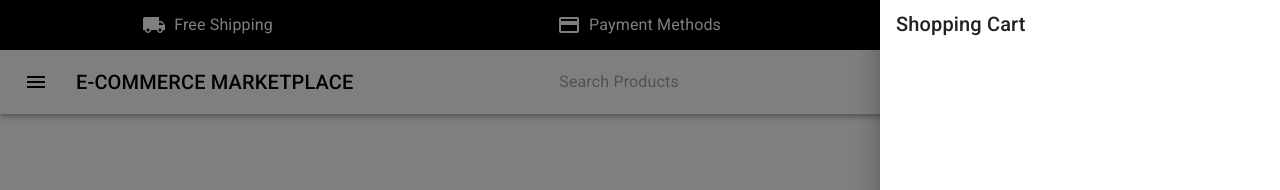
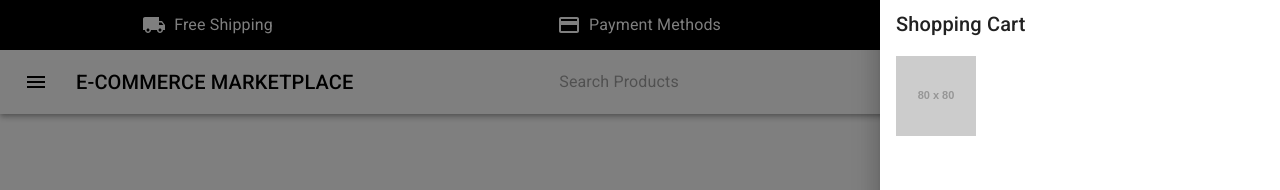
Before and after one commit to xleonard1/Ecommerce-Marketplace, a React (Create React App) app in the folder client/: page / in a window 1280 px wide. Both pictures are taken after a click on the button "open drawer". Shown: the top 190 px of the page. Built offline with nearby package versions, Linux system fonts and the light colour scheme.

Commit message:
adding placeholder

```diff
--- a/client/src/Components/Cart.jsx
+++ b/client/src/Components/Cart.jsx
@@ -5,15 +5,24 @@ import {
   Typography,
   Badge,
   IconButton,
+  ImageListItem
 } from "@mui/material";
 import {
   ShoppingCart,
 } from "@mui/icons-material";
 import React, { useState } from "react";
+import { borderRadius } from "@mui/system";
 
 
 
-const Cart = () => {
+const Cart = (props) => {
+
+    const { cartItems, handleRemoveFromCart } = props;
+
+    const handleProductClick = () => {
+        props.toggleCart();
+      };
+
   //state for cart drawer
   const [state, setState] = useState({
     right: false,
@@ -47,7 +56,17 @@ const list = (anchor) => (
         }}
       >
         <Typography variant="h6" sx={{ml: 2}}>Shopping Cart</Typography>
-
+        <Box sx={{ mt: 2, ml: 2}}>
+            <Box
+            component="img"
+            sx={{
+            height: 80,
+            width: 80,
+            }}
+            alt="placeholder"
+            src='https://placehold.jp/80x80.png'
+            />
+        </Box>
       </List>
     </Box>
   );
```
